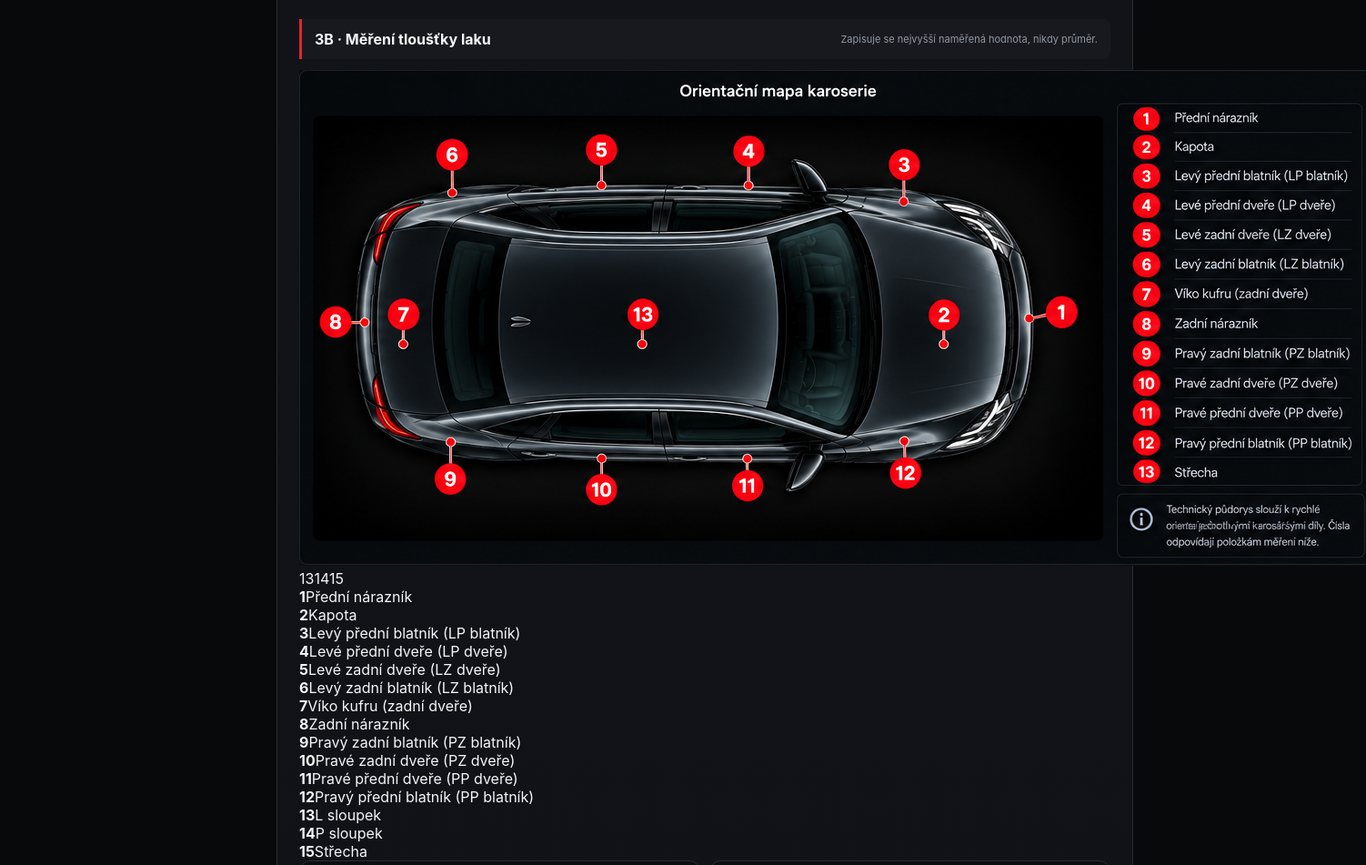
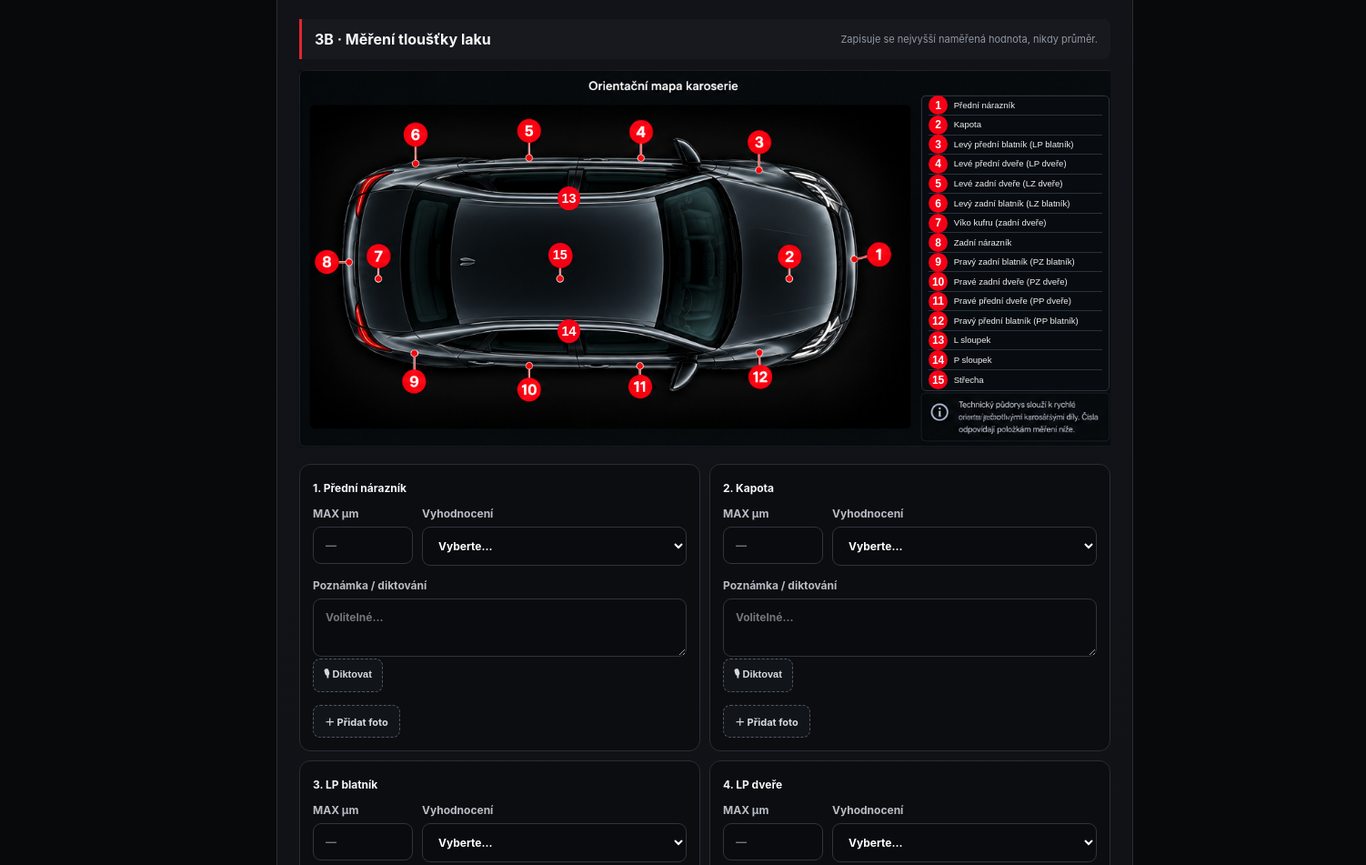
Before and after one commit to autorozsudek/autorozsudek.cz, a plain HTML site: page kontrola/index.html in a window 1280 px wide. Shown: the part 2304-3255 px from the top of the page at 91% size, 1502 px wide, since content can reach past the window. Drawn offline with Linux system fonts and the light colour scheme.

Commit message:
3B: bez ořezu originálu, jediná úplná legenda a 15 měřicích míst

```diff
--- a/kontrola/kontrola.css
+++ b/kontrola/kontrola.css
@@ -228,3 +228,17 @@ label{display:flex!important}input,textarea,select{display:block!important;backg
 .paint-map-marker-13{left:33.25%!important;top:33.95%!important}
 .paint-map-marker-14{left:33.25%!important;top:66.05%!important}
 .paint-map-marker-15{left:32.14%!important;top:49%!important}
+
+
+/* 3B – jediný schválený obrázek, bez ořezu a bez duplicitní legendy. */
+.paint-map-v2{position:relative;width:100%;max-width:1173px;aspect-ratio:1173/545;margin:0 auto 18px;overflow:hidden;container-type:inline-size;line-height:0;background:#050607}
+.paint-map-v2>img{display:block;width:100%;height:100%;object-fit:fill}
+.paint-map-v2-number{position:absolute;z-index:2;display:flex;align-items:center;justify-content:center;transform:translate(-50%,-50%);width:2.9%;aspect-ratio:1;border-radius:50%;background:#f50016;color:white;font:700 1.62cqw/1 Arial,sans-serif;line-height:1}
+.paint-map-v2-13{left:33.25%;top:33.95%}
+.paint-map-v2-14{left:33.25%;top:69.2%}
+.paint-map-v2-15{left:32.14%;top:49%}
+.paint-map-v2-legend{position:absolute;z-index:3;left:76.68%;top:6.6%;width:23.2%;height:78.4%;background:#080c10;border:1px solid #29333e;border-radius:5px;display:grid;grid-template-rows:repeat(15,minmax(0,1fr));padding:0 .8cqw;box-sizing:border-box}
+.paint-map-legend-row{display:flex;align-items:center;gap:.75cqw;min-width:0;border-bottom:1px solid #29313b;line-height:1}
+.paint-map-legend-row:last-child{border-bottom:0}
+.paint-map-legend-row>b{display:flex;flex:0 0 2.35cqw;align-items:center;justify-content:center;width:2.35cqw;height:2.35cqw;border-radius:50%;background:#f50016;color:white;font:700 1.35cqw/1 Arial,sans-serif}
+.paint-map-legend-row>span{min-width:0;color:#f0f2f4;font:400 1.07cqw/1.05 Arial,sans-serif;overflow-wrap:anywhere}
```
